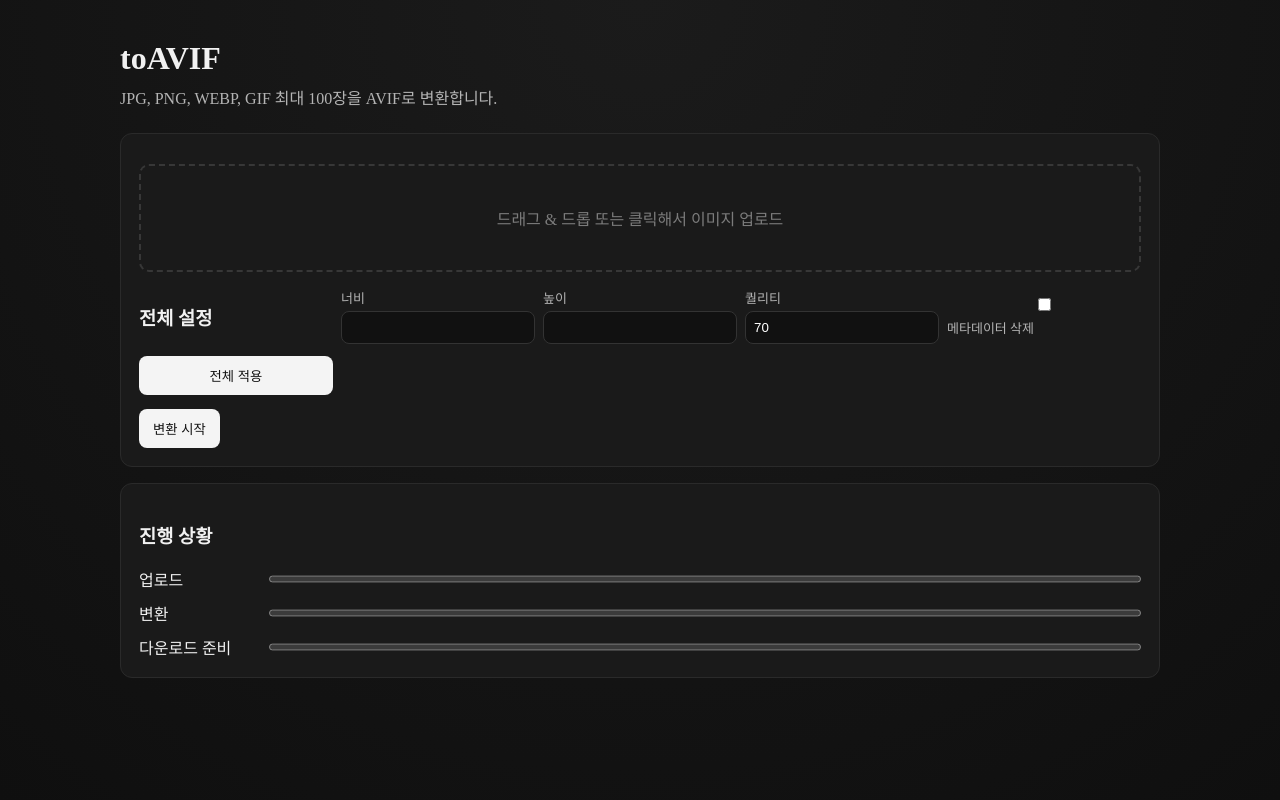
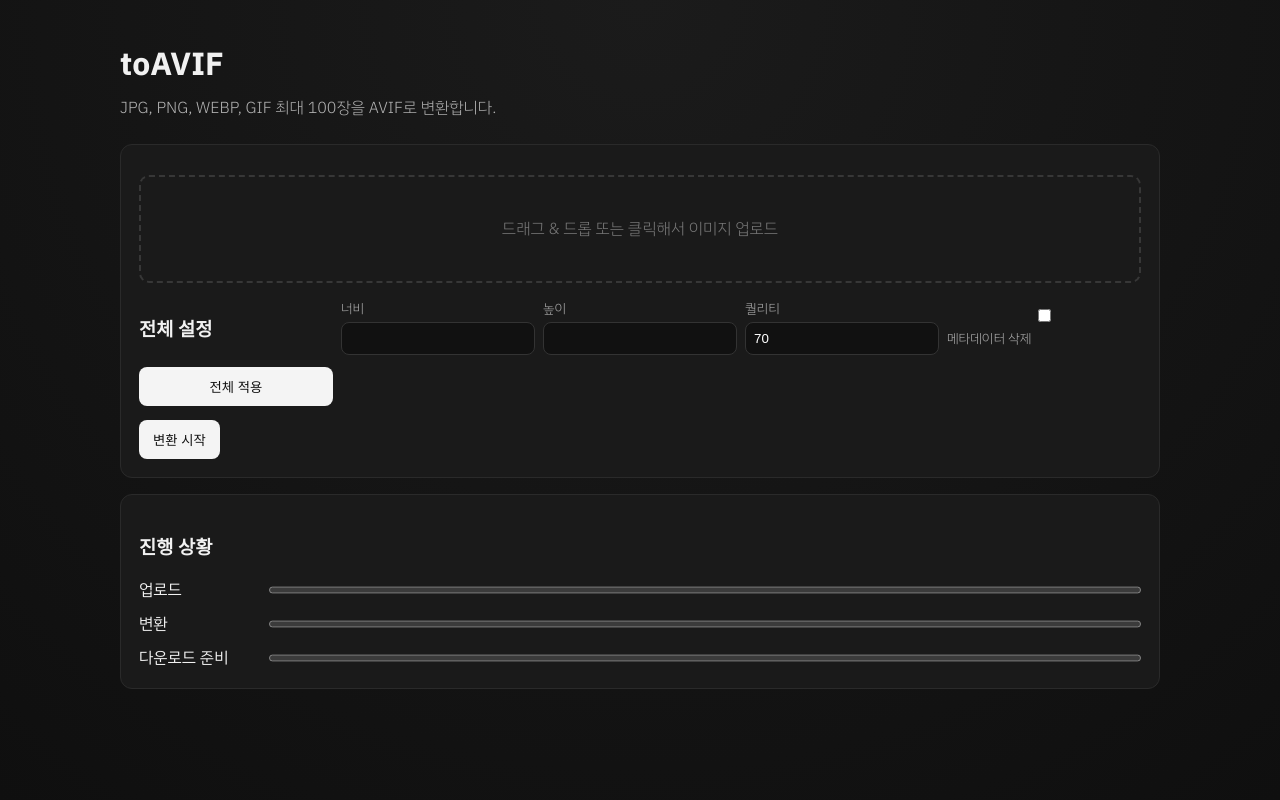
Before and after one commit to HaeengIn/toAVIF, a FastAPI app: page / in a window 1280 px wide. Run offline with FastAPI, Linux system fonts and the light colour scheme; some libraries are stand-ins or nearby versions; some web fonts are replaced.

Commit message:
Apply font settings

```diff
--- a/static/css/style.css
+++ b/static/css/style.css
@@ -1,4 +1,4 @@
-@import url(./fonts.css=?v20260515);
+@import url(./fonts.css?v=20250515);
 
 :root {
   --bg: #0f0f0f;
@@ -38,3 +38,23 @@ progress {
 .hidden {
   display: none !important;
 }
+
+/* Font Settings */
+
+body {
+  font-family: var(--ibmplexsanskr-Regular);
+}
+
+h1 {
+  font-family: var(--ibmplexsanskr-Bold);
+}
+
+p,
+label {
+  font-family: var(--ibmplexsanskr-Light);
+}
+
+h2,
+h3 {
+  font-family: var(--ibmplexsanskr-Medium);
+}
```
